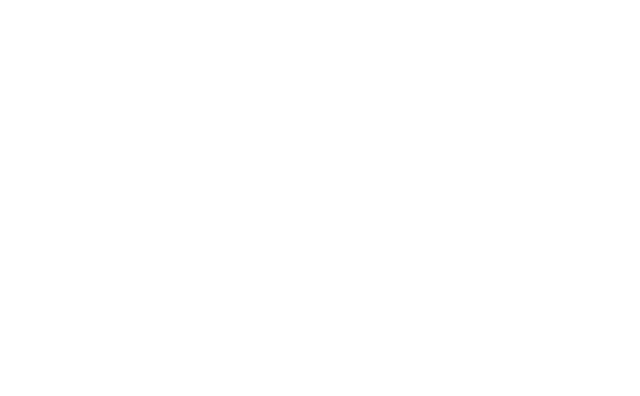
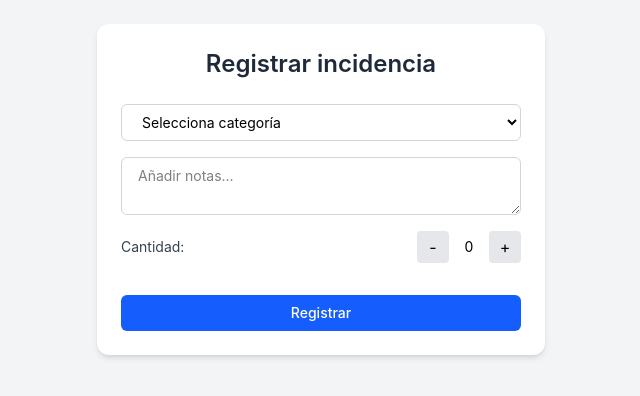
Before and after one commit to AdrianChSilva/inspector-app, a React (Vite) app: page /inspection in a window 1280 px wide. Before the commit this address had no page. Shown: the top 396 px of the page, without its empty margins (319-959 px from the left). Built offline with nearby package versions, Linux system fonts and the light colour scheme.

Commit message:
inspection page and incidence store added

```diff
--- a/src/App.tsx
+++ b/src/App.tsx
@@ -1,11 +1,9 @@
 import React from 'react';
 import { Routes, Route } from 'react-router-dom';
-// import Home from './pages/Home';
-// import Login from './pages/Login';
-// import StartInspection from './pages/StartInspection';
 import Login  from './pages/Login';
 import Home from './pages/Home';
 import StartInspection from './pages/StartInspection';
+import Inspection from './pages/Inspection';
 
 const App: React.FC = () => {
   return (
@@ -13,6 +11,7 @@
       <Route path="/" element={<Login />} />
       <Route path="/home" element={<Home />} />
       <Route path="/start" element={<StartInspection />} />
+      <Route path="/inspection" element={<Inspection />} />
     </Routes>
   );
 };
--- a/src/pages/Home.tsx
+++ b/src/pages/Home.tsx
@@ -6,14 +6,18 @@
   const user = useUserStore(state => state.user);
 
   return (
-    <div className="p-4 flex flex-col gap-4">
-      <h1 className="text-xl font-bold">Bienvenido, {user?.name}</h1>
-      <button
-        onClick={() => navigate('/start')}
-        className="bg-green-600 text-white py-2 px-4 rounded"
-      >
-        Iniciar inspección
-      </button>
+    <div className="min-h-screen flex items-center justify-center bg-gray-100 px-4">
+      <div className="w-full max-w-md bg-white rounded-xl shadow-md p-6 text-center">
+        <h1 className="text-2xl font-semibold text-gray-800 mb-4">
+          Bienvenido, {user?.name}
+        </h1>
+        <button
+          onClick={() => navigate('/start')}
+          className="w-full bg-green-600 hover:bg-green-700 transition-colors text-white py-2 px-4 rounded-md text-sm font-medium"
+        >
+          Iniciar inspección
+        </button>
+      </div>
     </div>
   );
 }
--- /dev/null
+++ b/src/pages/Inspection.tsx
@@ -0,0 +1,122 @@
+import { useState } from "react";
+import { useIncidenceStore } from "../stores/incidenceStore";
+
+const Inspection = () => {
+  const [category, setCategory] = useState("");
+  const [subcategory, setSubcategory] = useState("");
+  const [notes, setNotes] = useState("");
+  const [count, setCount] = useState(0);
+  const addIncidence = useIncidenceStore((state) => state.addIncidence);
+
+  const cleanState = () => {
+    setCategory("");
+    setSubcategory("");
+    setNotes("");
+    setCount(0);
+  };
+
+  const handleSubmit = () => {
+    if (!category || !subcategory) return;
+    navigator.geolocation.getCurrentPosition((pos) => {
+      const { latitude, longitude } = pos.coords;
+      const newIncidence = {
+        category,
+        subcategory,
+        notes,
+        count,
+        latitude,
+        longitude,
+        createdAt: new Date().toISOString(),
+      };
+      addIncidence(newIncidence);
+      console.log("Incidencia registrada:", newIncidence);
+      cleanState();
+    });
+  };
+
+  return (
+    <div className="min-h-screen bg-gray-100 px-4 py-6">
+      <div className="w-full max-w-md mx-auto bg-white rounded-xl shadow-md p-6">
+        <h1 className="text-2xl font-semibold text-gray-800 mb-6 text-center">
+          Registrar incidencia
+        </h1>
+
+        <div className="flex flex-col gap-4">
+          <select
+            className="border border-gray-300 rounded-md px-4 py-2 text-sm focus:outline-none focus:ring-2 focus:ring-blue-500"
+            value={category}
+            onChange={(e) => {
+              setCategory(e.target.value);
+              setSubcategory("");
+            }}
+          >
+            <option value="">Selecciona categoría</option>
+            <option value="Operativo">Operativo</option>
+            <option value="Paramentos verticales">Paramentos verticales</option>
+          </select>
+
+          {category === "Operativo" && (
+            <select
+              className="border border-gray-300 rounded-md px-4 py-2 text-sm focus:outline-none focus:ring-2 focus:ring-blue-500"
+              value={subcategory}
+              onChange={(e) => setSubcategory(e.target.value)}
+            >
+              <option value="">Selecciona subcategoría</option>
+              <option value="Papelera con suciedad">
+                Papelera con suciedad
+              </option>
+            </select>
+          )}
+
+          {category === "Paramentos verticales" && (
+            <select
+              className="border border-gray-300 rounded-md px-4 py-2 text-sm focus:outline-none focus:ring-2 focus:ring-blue-500"
+              value={subcategory}
+              onChange={(e) => setSubcategory(e.target.value)}
+            >
+              <option value="">Selecciona subcategoría</option>
+              <option value="Grafitis fachadas">Grafitis fachadas</option>
+            </select>
+          )}
+
+          <textarea
+            className="border border-gray-300 rounded-md px-4 py-2 text-sm focus:outline-none focus:ring-2 focus:ring-blue-500"
+            placeholder="Añadir notas..."
+            value={notes}
+            onChange={(e) => setNotes(e.target.value)}
+          />
+
+          <div className="flex items-center justify-between">
+            <span className="text-sm text-gray-700">Cantidad:</span>
+            <div className="flex items-center gap-2">
+              <button
+                type="button"
+                onClick={() => setCount(Math.max(0, count - 1))}
+                className="w-8 h-8 bg-gray-200 rounded hover:bg-gray-300"
+              >
+                -
+              </button>
+              <span className="w-6 text-center text-sm">{count}</span>
+              <button
+                type="button"
+                onClick={() => setCount(count + 1)}
+                className="w-8 h-8 bg-gray-200 rounded hover:bg-gray-300"
+              >
+                +
+              </button>
+            </div>
+          </div>
+
+          <button
+            onClick={handleSubmit}
+            className="mt-4 bg-blue-600 hover:bg-blue-700 transition-colors text-white py-2 px-4 rounded-md text-sm font-medium"
+          >
+            Registrar
+          </button>
+        </div>
+      </div>
+    </div>
+  );
+};
+
+export default Inspection;
--- a/src/pages/Login.tsx
+++ b/src/pages/Login.tsx
@@ -1,4 +1,3 @@
-// pages/Login.tsx
 import { useNavigate } from "react-router-dom";
 import { useUserStore } from "../stores/userStore";
 import { useState } from "react";
--- a/src/pages/StartInspection.tsx
+++ b/src/pages/StartInspection.tsx
@@ -1,19 +1,26 @@
 import { useState } from "react";
+import { useNavigate } from "react-router-dom";
 
 const StartInspection = () => {
+  const navigate = useNavigate();
   const [district, setDistrict] = useState("");
   const [plan, setPlan] = useState("");
 
   const handleStart = () => {
     console.log("Iniciando con:", { district, plan });
-    // navegación futura o lógica de inspección
+    navigate("/inspection");
   };
 
   return (
-    <div className="p-4 flex flex-col gap-4">
-      <h1 className="text-xl font-bold">Configuración de Inspección</h1>
+    <div className="min-h-screen flex items-center justify-center bg-gray-100 px-4">
+      <div className="w-full max-w-md bg-white rounded-xl shadow-md p-6">
+        <h1 className="text-2xl font-semibold text-gray-800 mb-6 text-center">
+          Configuración de Inspección
+        </h1>
+
+        <div className="flex flex-col gap-4">
           <select
-        className="border p-2 rounded"
+            className="border border-gray-300 rounded-md px-4 py-2 text-sm focus:outline-none focus:ring-2 focus:ring-blue-500"
             value={district}
             onChange={(e) => setDistrict(e.target.value)}
           >
@@ -25,7 +32,7 @@
 
           {district && (
             <select
-          className="border p-2 rounded"
+              className="border border-gray-300 rounded-md px-4 py-2 text-sm focus:outline-none focus:ring-2 focus:ring-blue-500"
               value={plan}
               onChange={(e) => setPlan(e.target.value)}
             >
@@ -38,12 +45,14 @@
           {district && plan && (
             <button
               onClick={handleStart}
-          className="bg-blue-600 text-white py-2 px-4 rounded"
+              className="bg-blue-600 hover:bg-blue-700 transition-colors text-white py-2 px-4 rounded-md text-sm font-medium"
             >
               Iniciar
             </button>
           )}
         </div>
+      </div>
+    </div>
   );
 };
 
--- /dev/null
+++ b/src/stores/incidenceStore.ts
@@ -0,0 +1,26 @@
+import { create } from 'zustand';
+import { devtools } from 'zustand/middleware';
+
+interface Incidence {
+  category: string;
+  subcategory: string;
+  notes: string;
+  count: number;
+  latitude: number;
+  longitude: number;
+  createdAt: string;
+}
+
+interface IncidenceStore {
+  incidences: Incidence[];
+  addIncidence: (incidence: Incidence) => void;
+  clearIncidences: () => void;
+}
+
+export const useIncidenceStore = create<IncidenceStore>()(
+  devtools((set) => ({
+    incidences: [],
+    addIncidence: (incidence) => set((state) => ({ incidences: [...state.incidences, incidence] })),
+    clearIncidences: () => set({ incidences: [] }),
+  }))
+);
```
Lines whose indentation alone changed are shown as unchanged.
